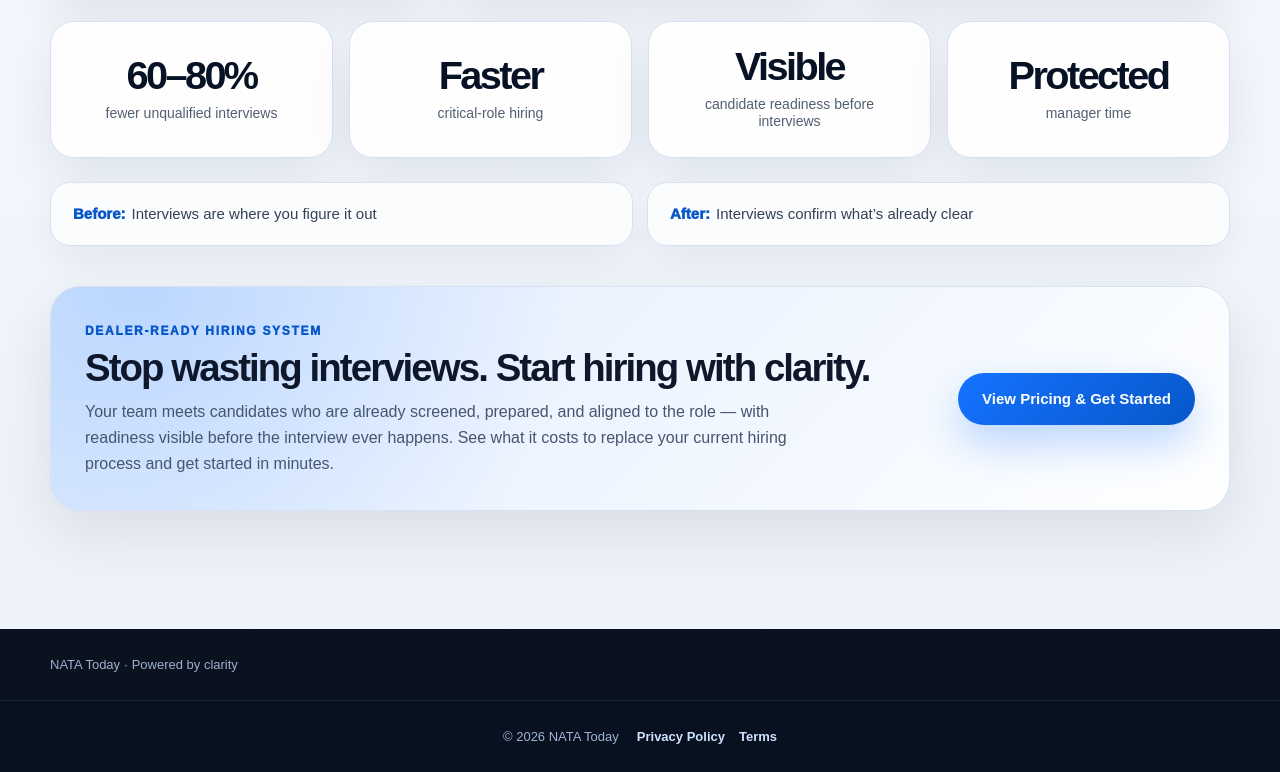
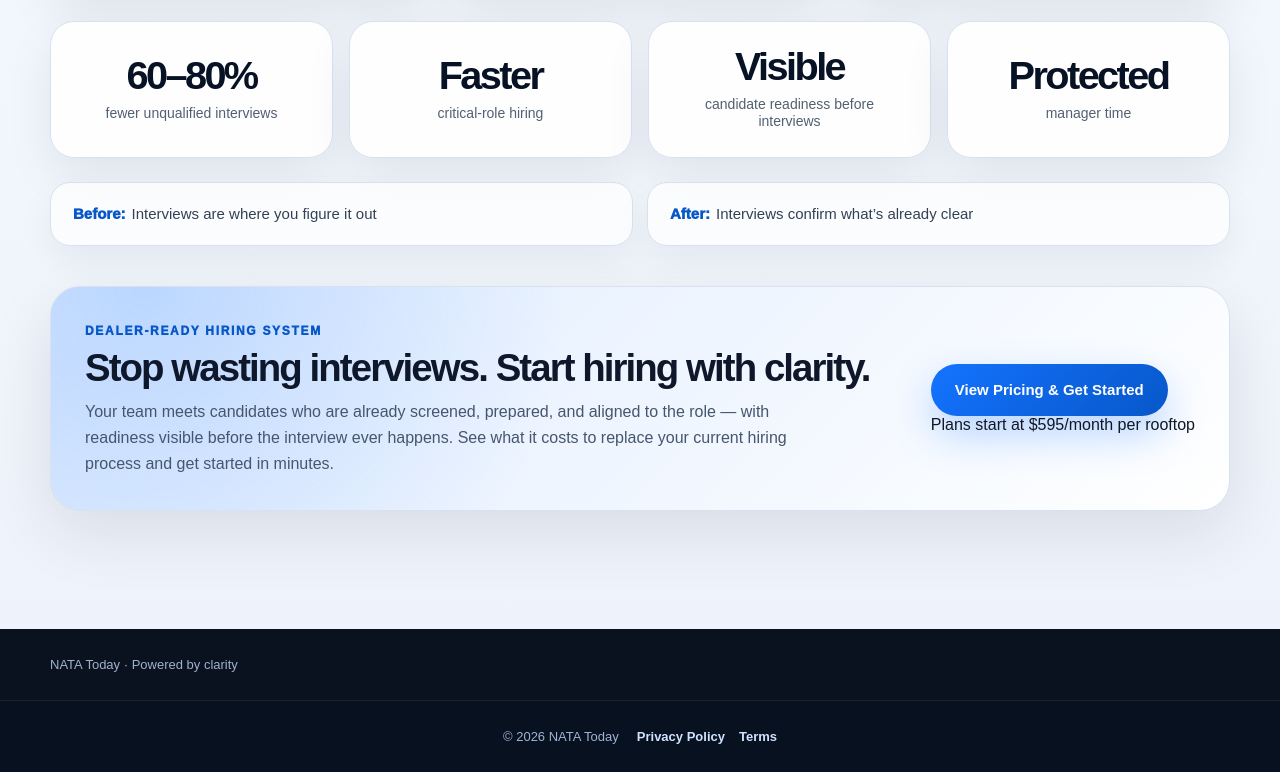
Before and after one commit to zlomke76-del/natatoday, a Next.js app: page / in a window 1280 px wide. Shown: the part 2749-3521 px from the top of the page. Built offline with nearby package versions, Linux system fonts and the light colour scheme.

Commit message:
Refactor role strip and closing CTA layout
Refactor role strip and closing CTA sections for better structure and added subtext.

```diff
--- a/app/page.tsx
+++ b/app/page.tsx
@@ -123,7 +123,7 @@ export default function Home() {
             </p>
           </div>
 
-          <div className="role-strip" aria-label="Roles supported">
+          <div className="role-strip">
             {roles.map((role) => (
               <span key={role}>{role}</span>
             ))}
@@ -147,7 +147,6 @@ export default function Home() {
             ))}
           </div>
 
-          {/* CONTRAST BLOCK */}
           <div className="contrast-block">
             <div className="contrast-col">
               <h4>Without NATA Today</h4>
@@ -217,6 +216,7 @@ export default function Home() {
             </div>
           </div>
 
+          {/* 🔥 FIXED CLOSING BAND */}
           <div className="closing-band">
             <div>
               <span>Dealer-ready hiring system</span>
@@ -231,14 +231,19 @@ export default function Home() {
               </p>
             </div>
 
-            <Link className="btn btn-primary" href="/pricing">
-              View Pricing &amp; Get Started
-            </Link>
+            <div className="closing-cta">
+              <Link className="btn btn-primary" href="/pricing">
+                View Pricing &amp; Get Started
+              </Link>
+
+              <div className="cta-subtext">
+                Plans start at $595/month per rooftop
+              </div>
+            </div>
           </div>
         </div>
       </section>
 
-      {/* FOOTER */}
       <footer className="footer">
         <div className="wrap">NATA Today · Powered by clarity</div>
       </footer>
```
